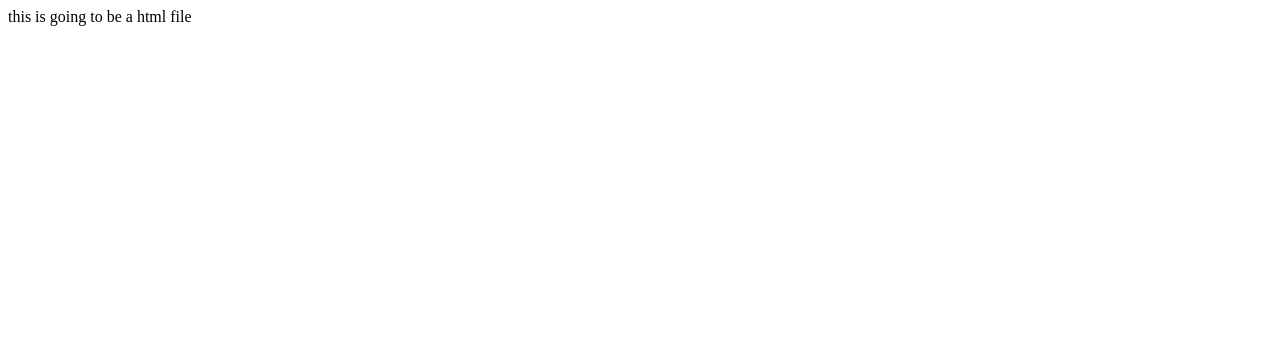
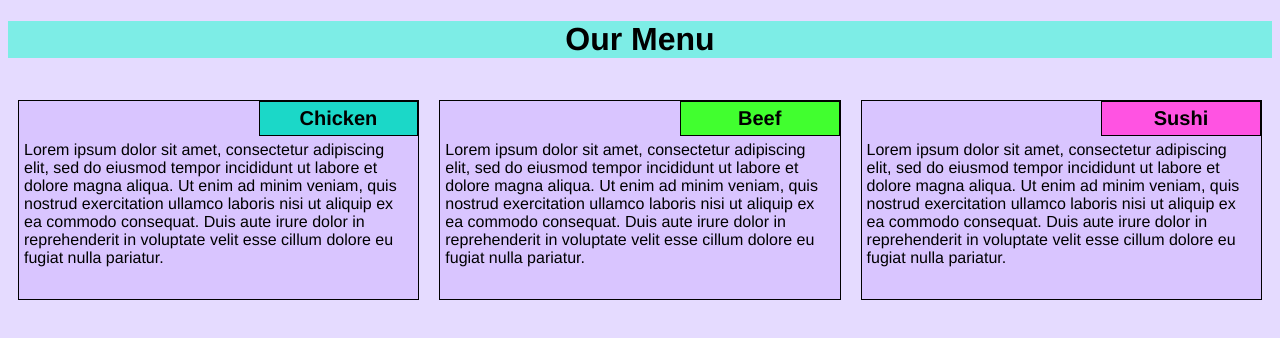
Before and after one commit to enricocagliari/HTML-CSS-JS-COURSERA, a plain HTML site: page module2-solution/index.html in a window 1280 px wide. Drawn offline with Linux system fonts and the light colour scheme.

Commit message:
Update index.html

```diff
--- a/module2-solution/index.html
+++ b/module2-solution/index.html
@@ -1 +1,47 @@
-this is going to be a html file
+<!DOCTYPE html>
+<html>
+
+<head>
+	<meta charset="utf-8">
+	<meta name="viewport" content="width=device-width, initial-scale=1">
+	<link rel="stylesheet" type="text/css" href="./css/styles.css">
+	<title>Assignment Module 2 Solution</title>
+</head>
+
+<body>
+	<h1>Our Menu</h1>
+	<div class="content">
+		<div class="container col-lg-4 col-md-6 col-sm-12">
+			<section>
+				<div id="chicken">
+					Chicken
+				</div>
+				<p>
+					Lorem ipsum dolor sit amet, consectetur adipiscing elit, sed do eiusmod tempor incididunt ut labore et dolore magna aliqua. Ut enim ad minim veniam, quis nostrud exercitation ullamco laboris nisi ut aliquip ex ea commodo consequat. Duis aute irure dolor in reprehenderit in voluptate velit esse cillum dolore eu fugiat nulla pariatur.
+				</p>
+			</section>
+		</div>
+		<div class="container col-lg-4 col-md-6 col-sm-12">
+			<section>
+				<div id="beef">
+					Beef
+				</div>
+				<p>
+					Lorem ipsum dolor sit amet, consectetur adipiscing elit, sed do eiusmod tempor incididunt ut labore et dolore magna aliqua. Ut enim ad minim veniam, quis nostrud exercitation ullamco laboris nisi ut aliquip ex ea commodo consequat. Duis aute irure dolor in reprehenderit in voluptate velit esse cillum dolore eu fugiat nulla pariatur.
+				</p>
+			</section>
+		</div>
+		<div class="container col-lg-4 col-md-12 col-sm-12">
+			<section>
+				<div id="sushi">
+					Sushi
+				</div>
+				<p>
+					Lorem ipsum dolor sit amet, consectetur adipiscing elit, sed do eiusmod tempor incididunt ut labore et dolore magna aliqua. Ut enim ad minim veniam, quis nostrud exercitation ullamco laboris nisi ut aliquip ex ea commodo consequat. Duis aute irure dolor in reprehenderit in voluptate velit esse cillum dolore eu fugiat nulla pariatur.
+				</p>
+			</section>
+		</div>
+	</div>
+</body>
+
+</html>
```
